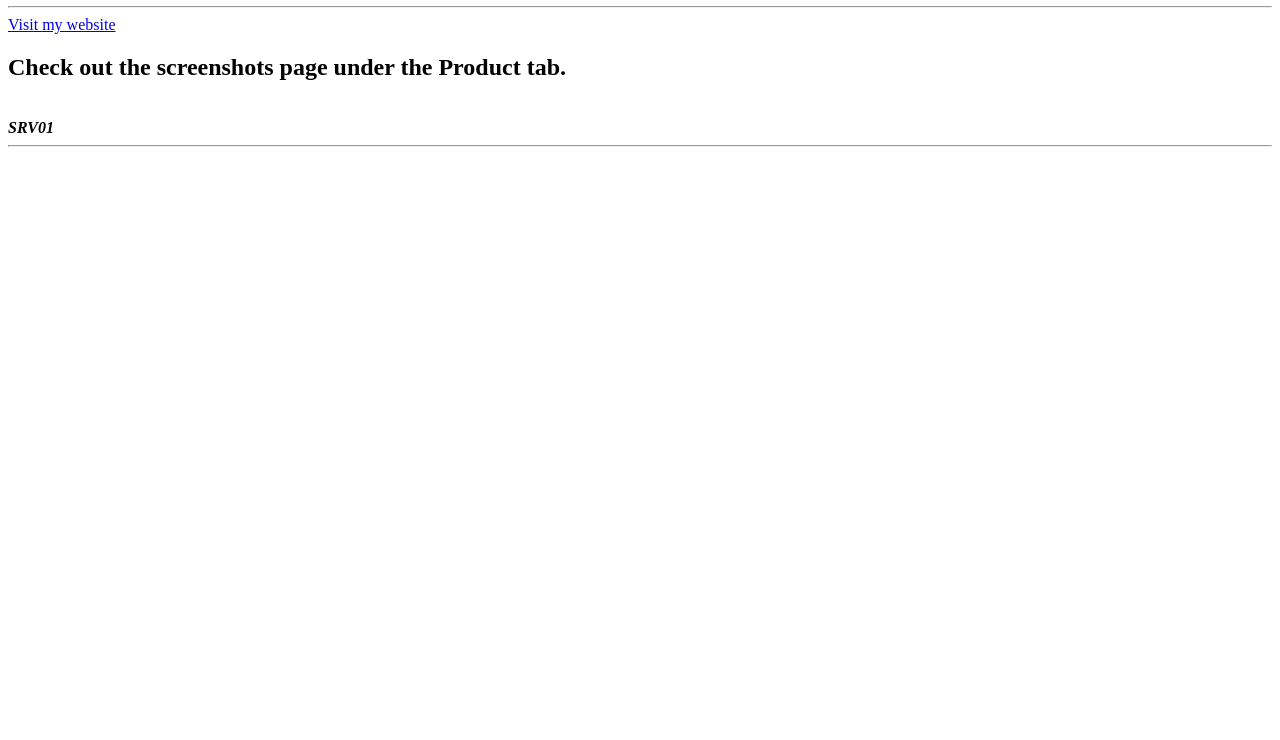
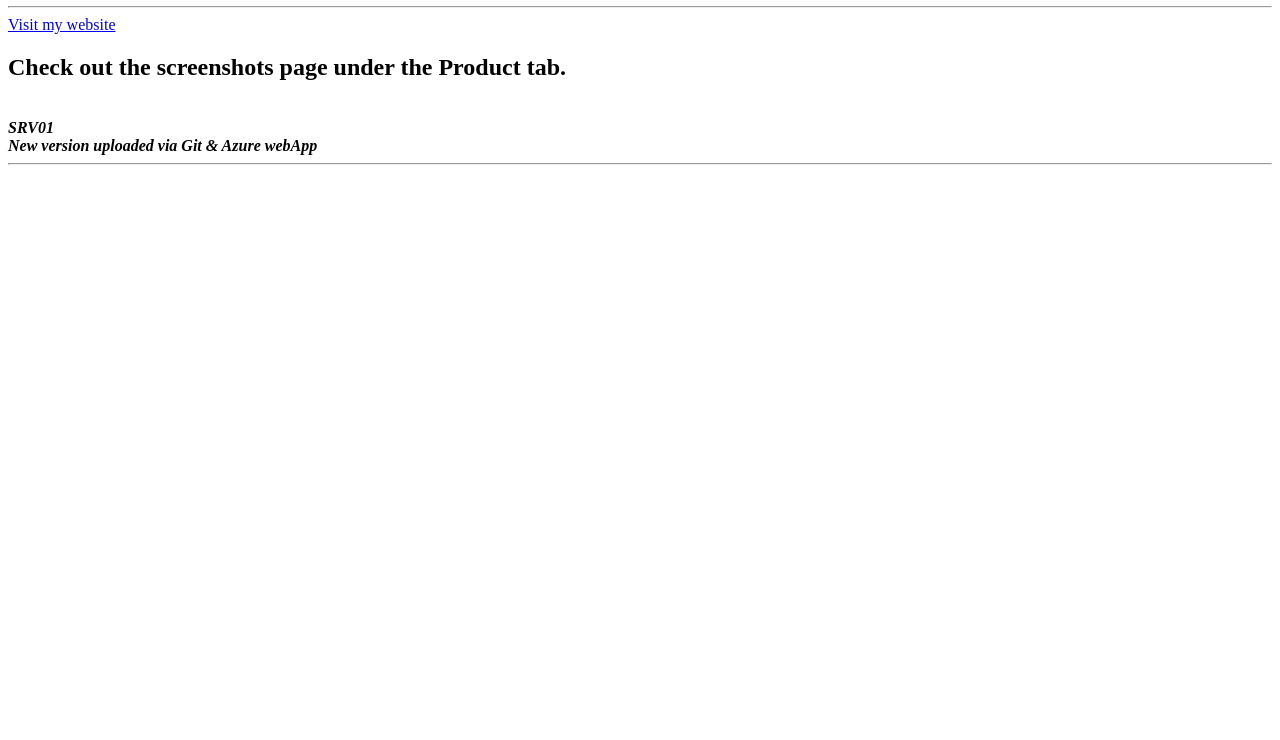
Before and after one commit to lioraztec/lior, a plain HTML site: page Index.html in a window 1280 px wide. Shown: the part 60-800 px from the top of the page. Drawn offline with Linux system fonts and the light colour scheme.

Commit message:
new version
new version

```diff
--- a/Index.html
+++ b/Index.html
@@ -20,6 +20,7 @@
 
 
 <BR> <B><I>SRV01</I></B>
+<BR> <B><I>New version uploaded via Git & Azure webApp</I></B>
 
 <HR>
 
```
